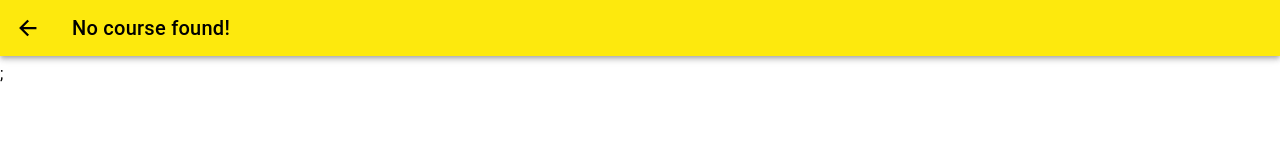
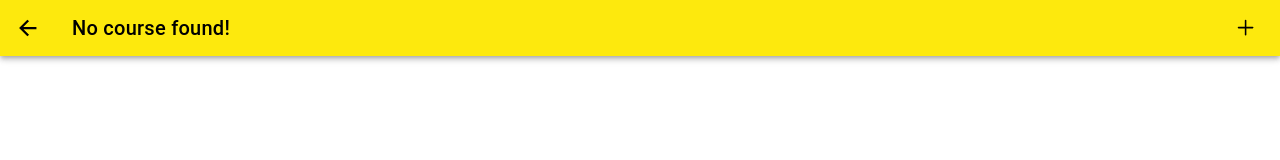
Before and after one commit to leilaZ1111/ionic-react-navigation, a React (Vite) app: page /courses/1 in a window 1280 px wide. Shown: the top 160 px of the page. Built offline with nearby package versions, Linux system fonts and the light colour scheme.

Commit message:
added toolbar Buttons & Floating Action

```diff
--- a/src/pages/CourseGoals.tsx
+++ b/src/pages/CourseGoals.tsx
@@ -15,9 +15,12 @@ import {
   IonItemSliding,
   IonItemOptions,
   IonItemOption,
+  IonFabButton,
+  IonFab,
+  isPlatform,
 } from '@ionic/react';
 import { useParams } from 'react-router-dom'; // we are importing the useParams hook from the react-router-dom library. We will use this hook to set up the routing for our app.
-import { create, trash } from 'ionicons/icons';
+import { create, trash, addOutline } from 'ionicons/icons';
 
 import { COURSE_DATA } from './Courses';
 
@@ -34,22 +37,34 @@ const CourseGoals: React.FC = () => {
     event.stopPropagation(); // we are calling the stopPropagation() method on the event object. We are calling the stopPropagation() method on the event object because we want to stop the event from bubbling up to the parent element.
     console.log('Editing...');
   };
+
+  const startAddGoalHandler = () => {
+    console.log('Adding...');
+  };
+
   return (
     <IonPage>
       <IonHeader>
         <IonToolbar>
           <IonButtons slot="start">
-            <IonBackButton defaultHref="/" />
+            <IonBackButton defaultHref="/courses/list" />
           </IonButtons>
           <IonTitle>
             {selectedCourse ? selectedCourse.title : 'No course found!'}
           </IonTitle>
+          {!isPlatform('android') && (
+            <IonButtons slot="end">
+              <IonButton onClick={startAddGoalHandler}>
+                <IonIcon slot="icon-only" icon={addOutline} />
+              </IonButton>
+            </IonButtons>
+          )}
         </IonToolbar>
       </IonHeader>
       <IonContent>
-        <IonList>
-          {selectedCourse &&
-            selectedCourse.goals.map((goal) => (
+        {selectedCourse && (
+          <IonList>
+            {selectedCourse.goals.map((goal) => (
               <IonItemSliding key={goal.id}>
                 <IonItemOptions side="start">
                   <IonItemOption onClick={detleteGoalHandler} color="danger">
@@ -78,8 +93,15 @@ const CourseGoals: React.FC = () => {
                 </IonItemOptions>
               </IonItemSliding>
             ))}
-          ;
-        </IonList>
+          </IonList>
+        )}
+        {isPlatform('android') && (
+          <IonFab horizontal="end" vertical="bottom" slot="fixed">
+            <IonFabButton color="secondary" onClick={startAddGoalHandler}>
+              <IonIcon icon={addOutline} />
+            </IonFabButton>
+          </IonFab>
+        )}
       </IonContent>
     </IonPage>
   );
```
